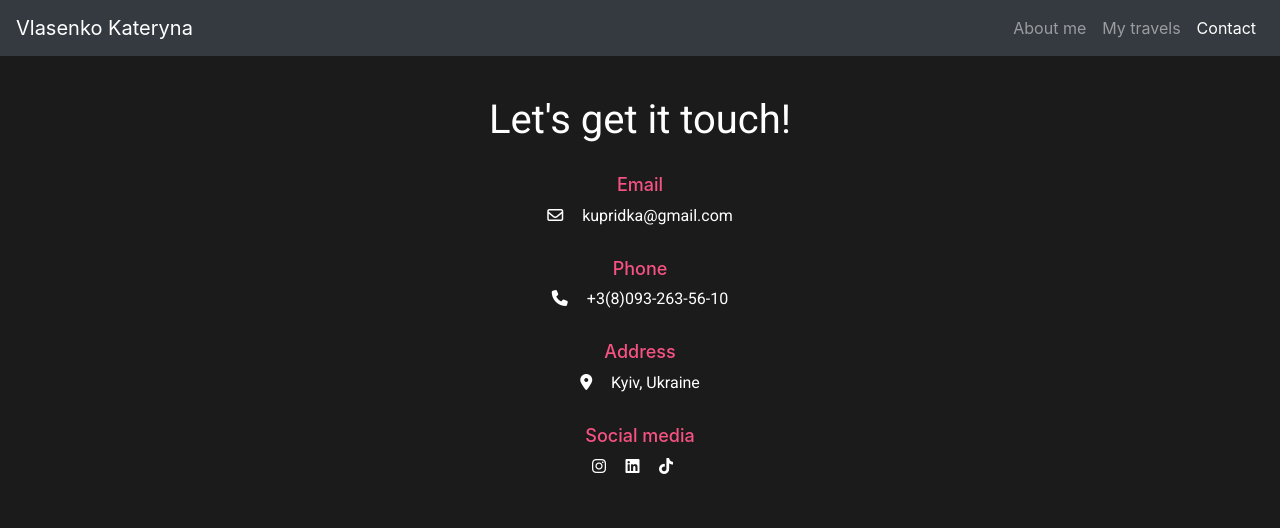
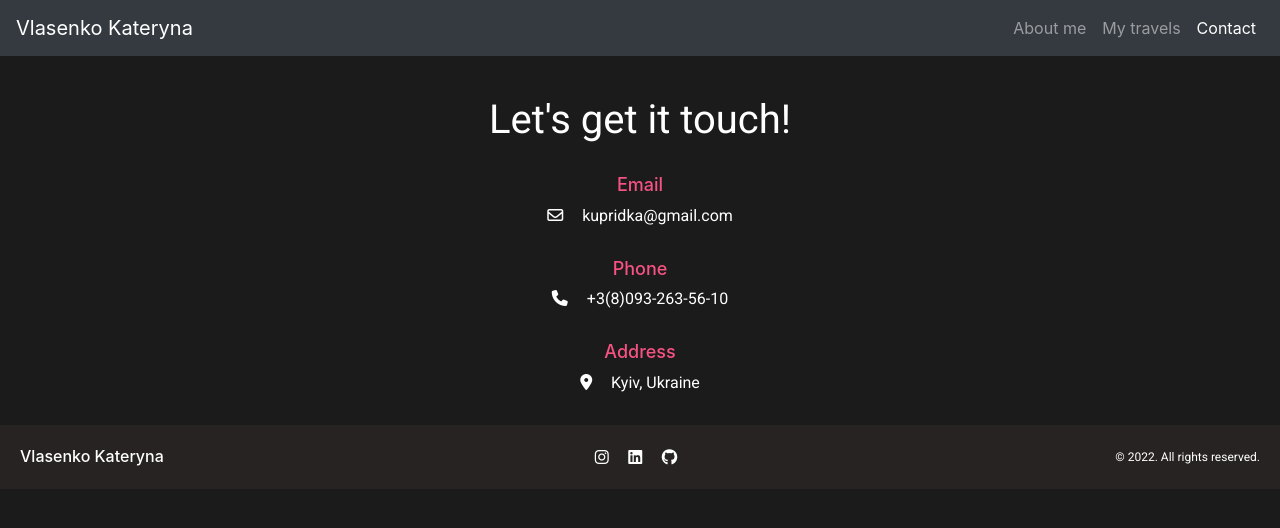
Before and after one commit to VlasenkoKate/SheCodes_Responsive, a plain HTML site: page contact.html in a window 1280 px wide. Drawn offline with nearby package versions, Linux system fonts and the light colour scheme.

Commit message:
Added footer

```diff
--- a/contact.html
+++ b/contact.html
@@ -63,20 +63,38 @@
    <i class="fa-solid fa-phone"></i></span> +3(8)093-263-56-10</p>
 <h3>Address</h3>
 <p><span class="icon" style="font-size: 1em; color: white;"><i class="fa-sharp fa-solid fa-location-dot"></i></span> Kyiv, Ukraine</p>
-
- <div class="icons">
-  <h3>Social media</h3>
-  <span class="icon" style="font-size: 1em; color: white;">
-   <a class="icon_link" target="_blank" href="https://www.instagram.com/vlasenkokate/"><i class="fa-brands fa-instagram"></i></a>
-  </span>
-    <span class="icon" style="font-size: 1em; color: white;">
-  <a class="icon_link" target="_blank" href="https://www.linkedin.com/in/kateryna-vlasenko-275533102/"> <i class="fa-brands fa-linkedin"></i></a>
-  </span>
-    <span class="icon" style="font-size: 1em; color: white;">
-    <a class="icon_link" target="_blank" href="https://www.tiktok.com/"><i class="fa-brands fa-tiktok"></i></a>
-  </span>
- </div>
     </div>
+    <footer>
+      <h4>Vlasenko Kateryna</h4>
+      <div class="icons">
+        <span class="icon" style="font-size: 1em; color: white">
+          <a
+            class="icon_link"
+            target="_blank"
+            href="https://www.instagram.com/vlasenkokate/"
+            ><i class="fa-brands fa-instagram"></i
+          ></a>
+        </span>
+        <span class="icon" style="font-size: 1em; color: white">
+          <a
+            class="icon_link"
+            target="_blank"
+            href="https://www.linkedin.com/in/kateryna-vlasenko-275533102/"
+          >
+            <i class="fa-brands fa-linkedin"></i
+          ></a>
+        </span>
+        <span class="icon" style="font-size: 1em; color: white">
+          <a
+            class="icon_link"
+            target="_blank"
+            href="https://github.com/VlasenkoKate"
+            ><i class="fa-brands fa-github"></i
+          ></a>
+        </span>
+      </div>
+      <p>© 2022. All rights reserved.</p>
+    </footer>
       <script
       src="https://code.jquery.com/jquery-3.3.1.slim.min.js"
       integrity="sha384-q8i/X+965DzO0rT7abK41JStQIAqVgRVzpbzo5smXKp4YfRvH+8abtTE1Pi6jizo"
--- a/styles/portfolio.css
+++ b/styles/portfolio.css
@@ -140,7 +140,7 @@ h3 {
 
 .icon_link:hover {
   text-decoration: none;
-  color: blue;
+  color: rgba(246, 82, 130, 1);
 }
 
 .my_photo {
@@ -191,6 +191,30 @@ h3 {
 
 .contact_heading {
   margin: 40px 0px 30px 0px;
+}
+
+footer {
+  display: flex;
+  justify-content: space-between;
+  color: white;
+  background-color: rgba(40, 35, 35, 1);
+  padding: 20px;
+  margin: 20px 0px 10px 0px;
+  align-items: center;
+}
+
+footer h4 {
+  font-size: 16px;
+  margin-bottom: 0px;
+}
+
+footer p {
+  font-size: 12px;
+  margin-bottom: 0px;
+}
+
+footer .icons {
+  margin: 0px 0px 0px 8px;
 }
 
 @media (max-width: 1000px) {
@@ -309,4 +333,24 @@ h3 {
   .travels_heading {
     font-size: 36px;
   }
+
+  footer .icons {
+    font-size: smaller;
+  }
+
+  footer h4 {
+    font-size: 12px;
+  }
+
+  footer p {
+    font-size: 10px;
+  }
+
+  footer {
+    padding: 5px;
+  }
+
+  footer .icon {
+    margin-right: 5px;
+  }
 }
```
Also changed, not shown: about.html (+31 -0 lines), index.html (+36 -0 lines), travels.html (+31 -0 lines), 2 other files.
